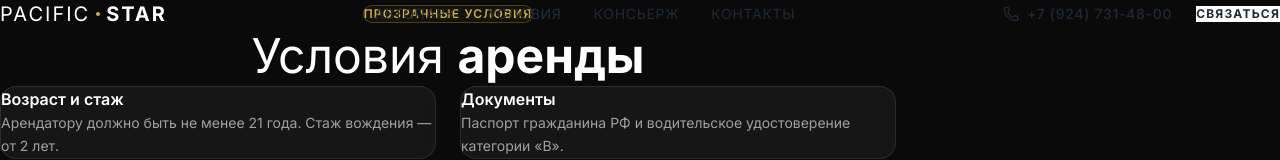
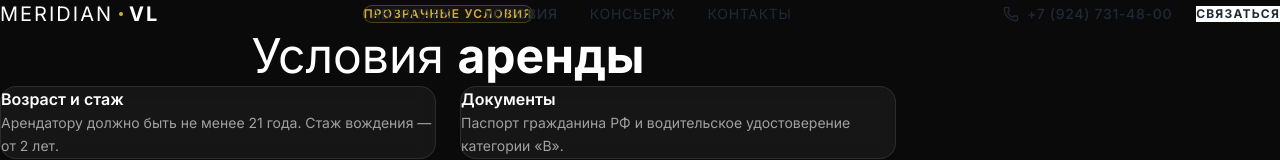
Before and after one commit to bossssmann-ui/car-rental, a React (Vite) app: page /conditions in a window 1280 px wide. Shown: the top 160 px of the page. Built offline with nearby package versions, Linux system fonts and the light colour scheme.

Commit message:
fix: replace pacific star branding with meridian vl
Co-authored-by: bossssmann-ui <263333705+bossssmann-ui@users.noreply.github.com>

```diff
--- a/src/components/layout/Navbar.tsx
+++ b/src/components/layout/Navbar.tsx
@@ -38,9 +38,9 @@ export default function Navbar() {
         <div className="max-w-7xl mx-auto px-6 flex items-center justify-between">
 
           <Link to="/" className="flex items-center gap-1.5 group">
-            <span className="text-xl font-light text-white tracking-widest group-hover:text-[#D4AF37] transition-colors">PACIFIC</span>
+            <span className="text-xl font-light text-white tracking-widest group-hover:text-[#D4AF37] transition-colors">MERIDIAN</span>
             <span className="w-1 h-1 rounded-full bg-[#D4AF37]" />
-            <span className="text-xl font-bold text-white tracking-widest group-hover:text-[#D4AF37] transition-colors">STAR</span>
+            <span className="text-xl font-bold text-white tracking-widest group-hover:text-[#D4AF37] transition-colors">VL</span>
           </Link>
 
           <div className="hidden md:flex items-center gap-8">
--- a/src/pages/ConciergePage.tsx
+++ b/src/pages/ConciergePage.tsx
@@ -5,7 +5,7 @@ export default function ConciergePage() {
   return (
     <>
       <Seo
-        title="Консьерж-сервис — PACIFIC STAR Владивосток"
+        title="Консьерж-сервис — Meridian VL Владивосток"
         description="Премиальный консьерж-сервис аренды авто во Владивостоке: личный водитель, подача к трапу, анонимность."
         path="/concierge"
       />
--- a/src/pages/ConditionsPage.tsx
+++ b/src/pages/ConditionsPage.tsx
@@ -31,7 +31,7 @@ export default function ConditionsPage() {
   return (
     <>
       <Seo
-        title="Условия аренды — PACIFIC STAR Владивосток"
+        title="Условия аренды — Meridian VL Владивосток"
         description="Условия аренды премиальных автомобилей во Владивостоке: документы, залог, страховка, пробег."
         path="/conditions"
       />
```
